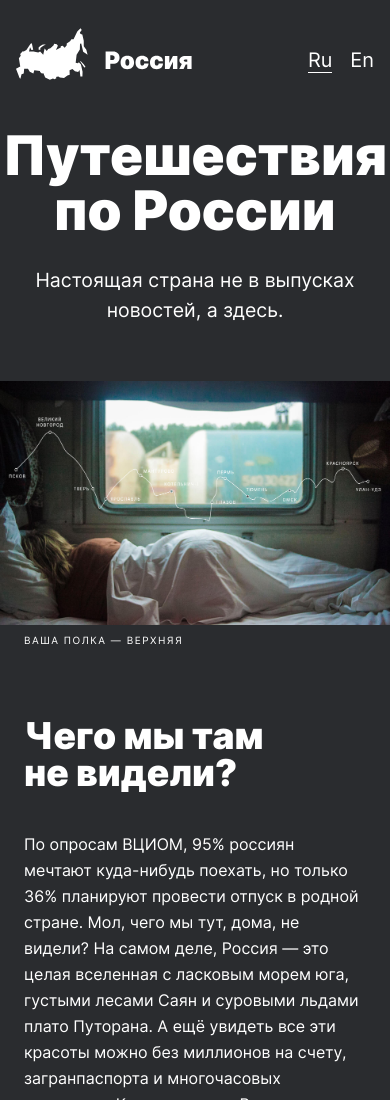
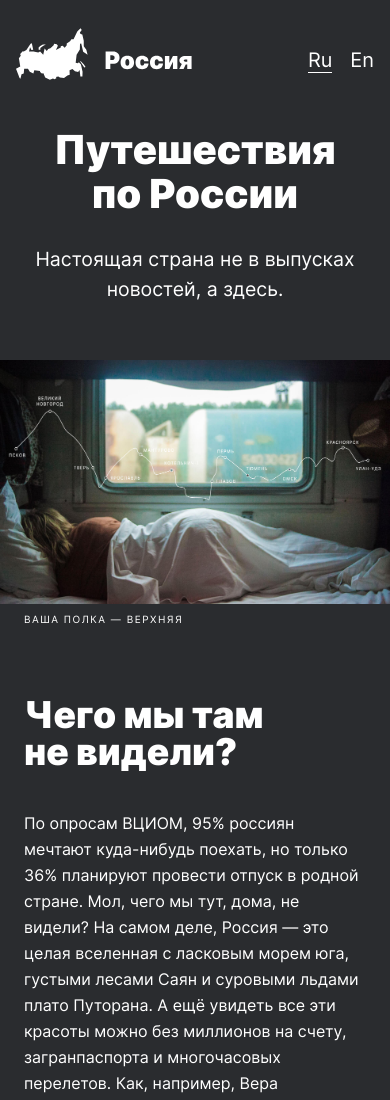
Before and after one commit to raamat/russian-travel, a plain HTML site: page index.html in a window 390 px wide. Shown: the top 1100 px of the page. Drawn offline with Linux system fonts and the light colour scheme.

Commit message:
Перед второй отправкой

```diff
--- a/blocks/lead/__title/lead__title.css
+++ b/blocks/lead/__title/lead__title.css
@@ -15,14 +15,21 @@
   }
 }
 
-@media screen and (max-width: 680px) {
+@media screen and (max-width: 700px) {
   .lead__title {
-  font-size: 14vw;
-  line-height: 14vw;
+  font-size: 72px;
+  line-height: 76px;
   }
 }
 
-@media screen and (max-width: 320px) {
+@media screen and (max-width: 600px) {
+  .lead__title {
+  font-size: 56px;
+  line-height: 60px;
+  }
+}
+
+@media screen and (max-width: 400px) {
   .lead__title {
     font-size: 40px;
     line-height: 44px;
--- a/blocks/place/place.css
+++ b/blocks/place/place.css
@@ -26,7 +26,7 @@
   }
 }
 
-@media screen and (max-width: 610px) {
+@media screen and (max-width: 630px) {
   .place {
     grid-template-columns: auto;
     row-gap: 36px;
```
